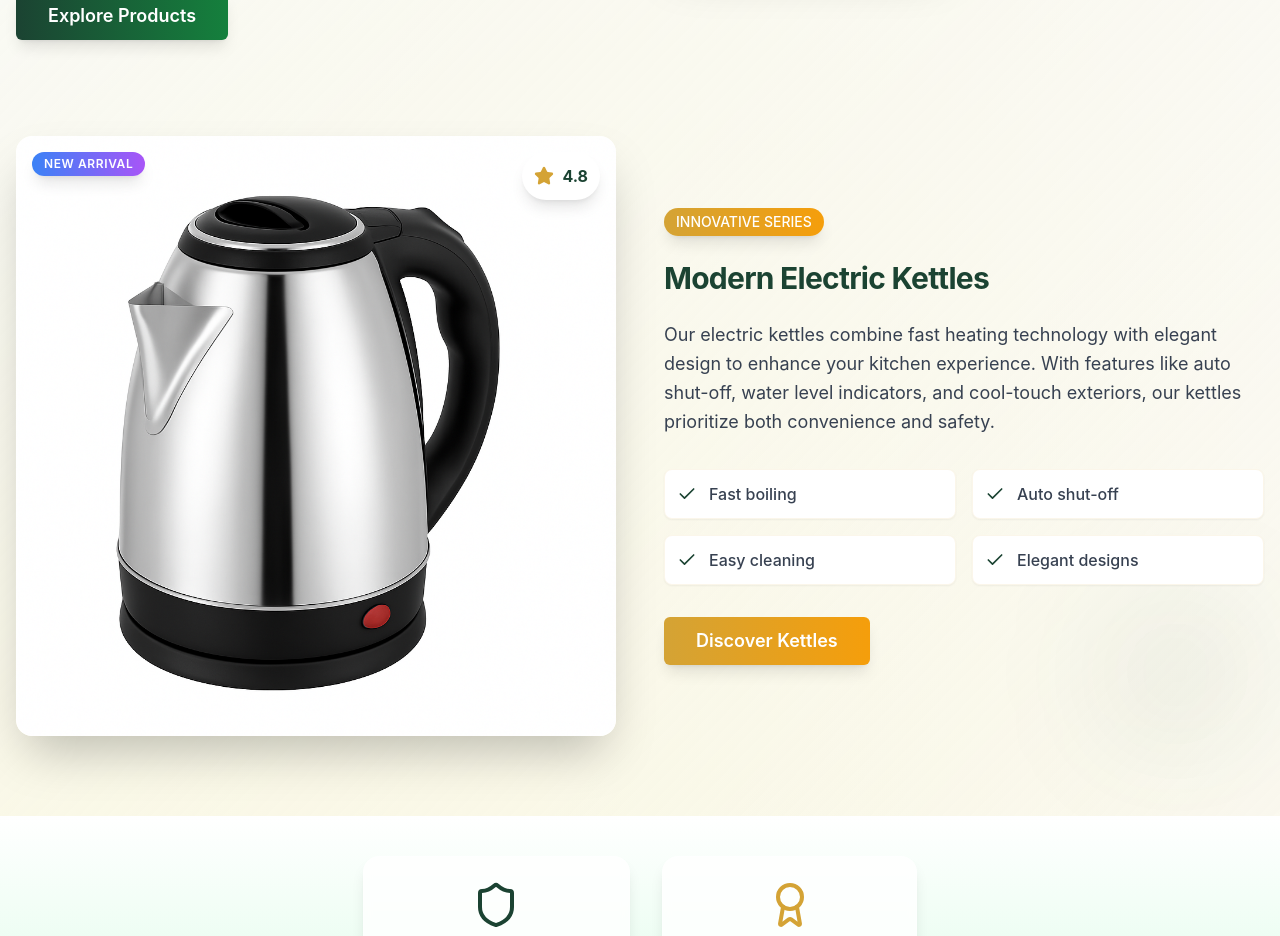
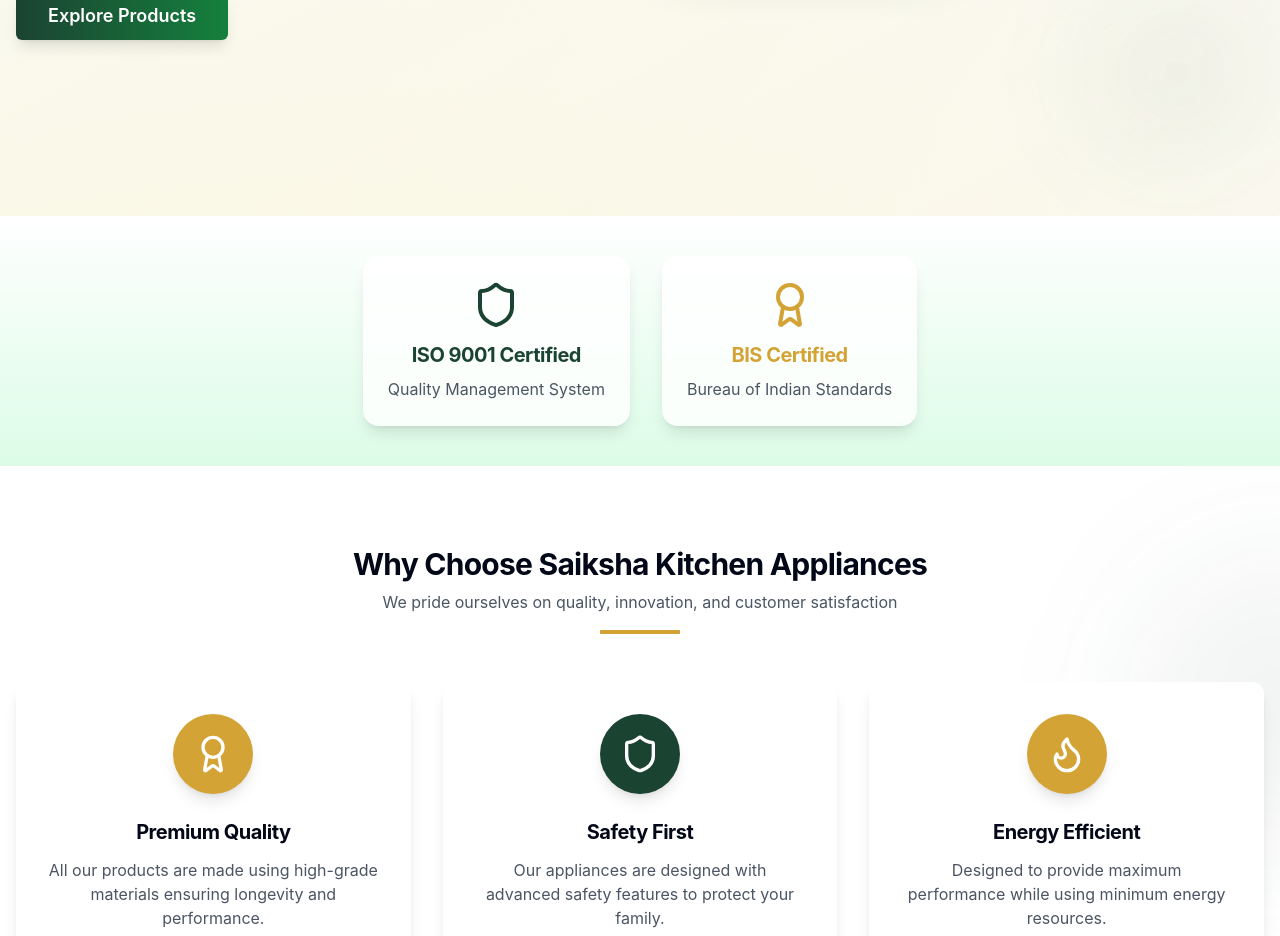
Before and after one commit to Josoova/saiksha-kitchen-web, a React (Vite) app: page / in a window 1280 px wide. Shown: the part 4503-5439 px from the top of the page. Built offline with nearby package versions, Linux system fonts and the light colour scheme.

Commit message:
Remove section from home page
Remove the "Designed for Modern Kitchens, Modern Electric Kettles" section from the home page.

```diff
--- a/src/components/home/ZigzagFeature.tsx
+++ b/src/components/home/ZigzagFeature.tsx
@@ -68,60 +68,6 @@ const ZigzagFeature = () => {
           </div>
         </div>
 
-        {/* Second Zigzag Row */}
-        <div className="flex flex-col md:flex-row items-center gap-12">
-          <div className="md:w-1/2">
-            <div className="relative group">
-              <img
-                src="/lovable-uploads/75f67137-e973-437d-a82e-245ecd693545.png"
-                alt="Electric Kettle Collection"
-                className="rounded-2xl shadow-2xl transition-all duration-500 hover:shadow-3xl hover:scale-105"
-              />
-              <div className="absolute top-4 right-4 bg-white rounded-full p-3 shadow-lg flex items-center gap-2">
-                <Star className="h-5 w-5 text-brand-gold fill-brand-gold" />
-                <span className="font-bold text-brand-green">4.8</span>
-              </div>
-              <div className="absolute top-4 left-4 bg-gradient-to-r from-blue-500 to-purple-500 text-white text-xs px-3 py-1 rounded-full uppercase font-semibold tracking-wider shadow-lg">
-                New Arrival
-              </div>
-            </div>
-          </div>
-
-          <div className="md:w-1/2">
-            <div className="relative mb-6">
-              <span className="inline-flex items-center px-3 py-1 rounded-full text-sm font-medium bg-gradient-to-r from-brand-gold to-amber-500 text-white shadow-lg">
-                INNOVATIVE SERIES
-              </span>
-            </div>
-            <h3 className="text-3xl font-bold mb-6 text-brand-green">Modern Electric Kettles</h3>
-            <p className="text-gray-700 leading-relaxed mb-8 text-lg">
-              Our electric kettles combine fast heating technology with elegant design to enhance your kitchen experience.
-              With features like auto shut-off, water level indicators, and cool-touch exteriors,
-              our kettles prioritize both convenience and safety.
-            </p>
-
-            <div className="grid grid-cols-1 md:grid-cols-2 gap-4 mb-8">
-              {[
-                'Fast boiling',
-                'Auto shut-off',
-                'Easy cleaning',
-                'Elegant designs'
-              ].map((feature) => (
-                <div
-                  key={feature}
-                  className="flex items-center p-3 rounded-lg bg-white shadow-sm border border-brand-gold/10"
-                >
-                  <Check className="h-5 w-5 text-brand-green mr-3" />
-                  <span className="text-gray-700 font-medium">{feature}</span>
-                </div>
-              ))}
-            </div>
-
-            <Button asChild className="bg-gradient-to-r from-brand-gold to-amber-500 hover:from-brand-gold hover:to-amber-600 text-white px-8 py-6 text-lg font-semibold shadow-lg hover:shadow-xl transition-all hover:scale-105">
-              <Link to="/products?tab=kettles">Discover Kettles</Link>
-            </Button>
-          </div>
-        </div>
       </div>
     </section>
   );
```
